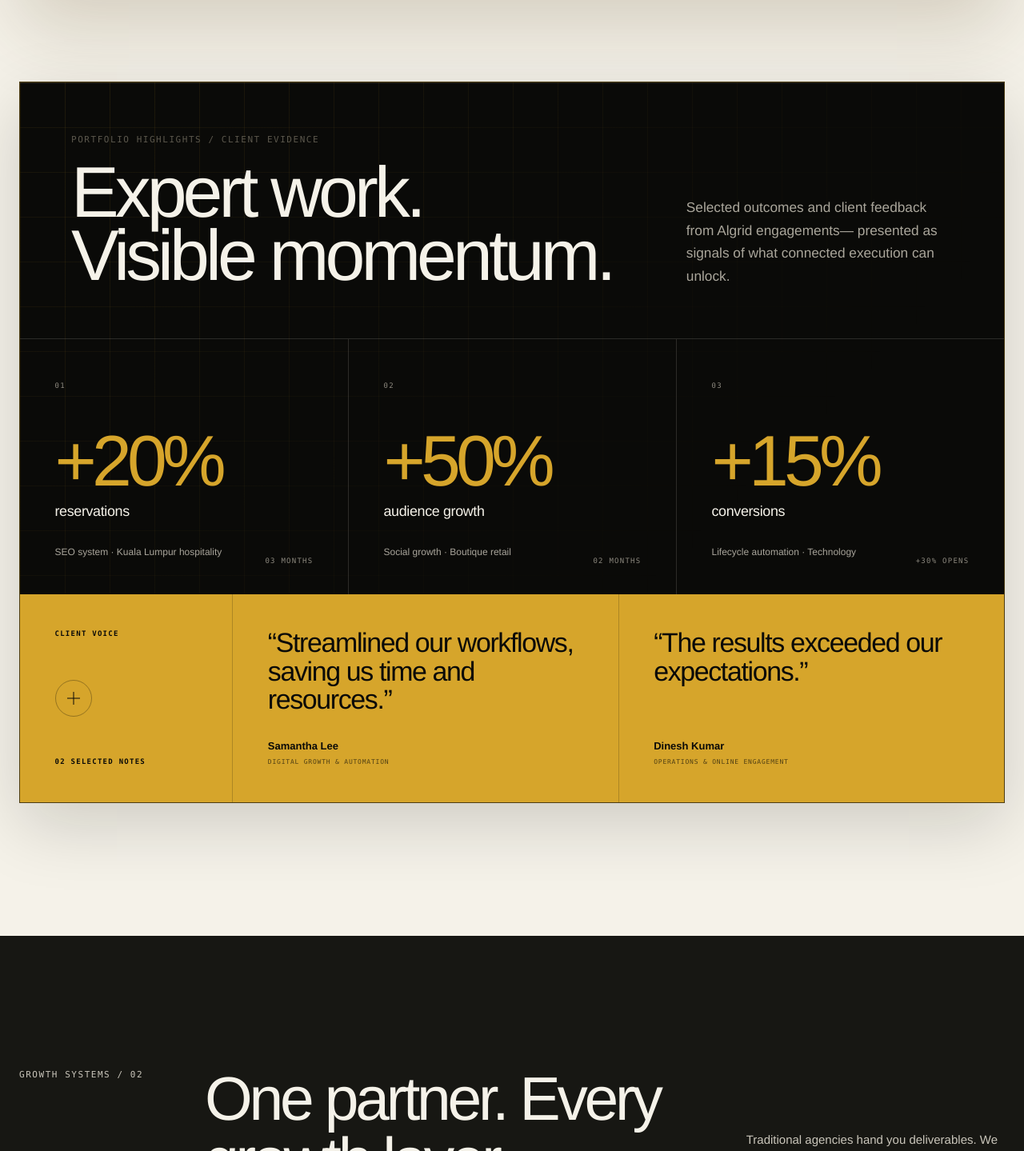
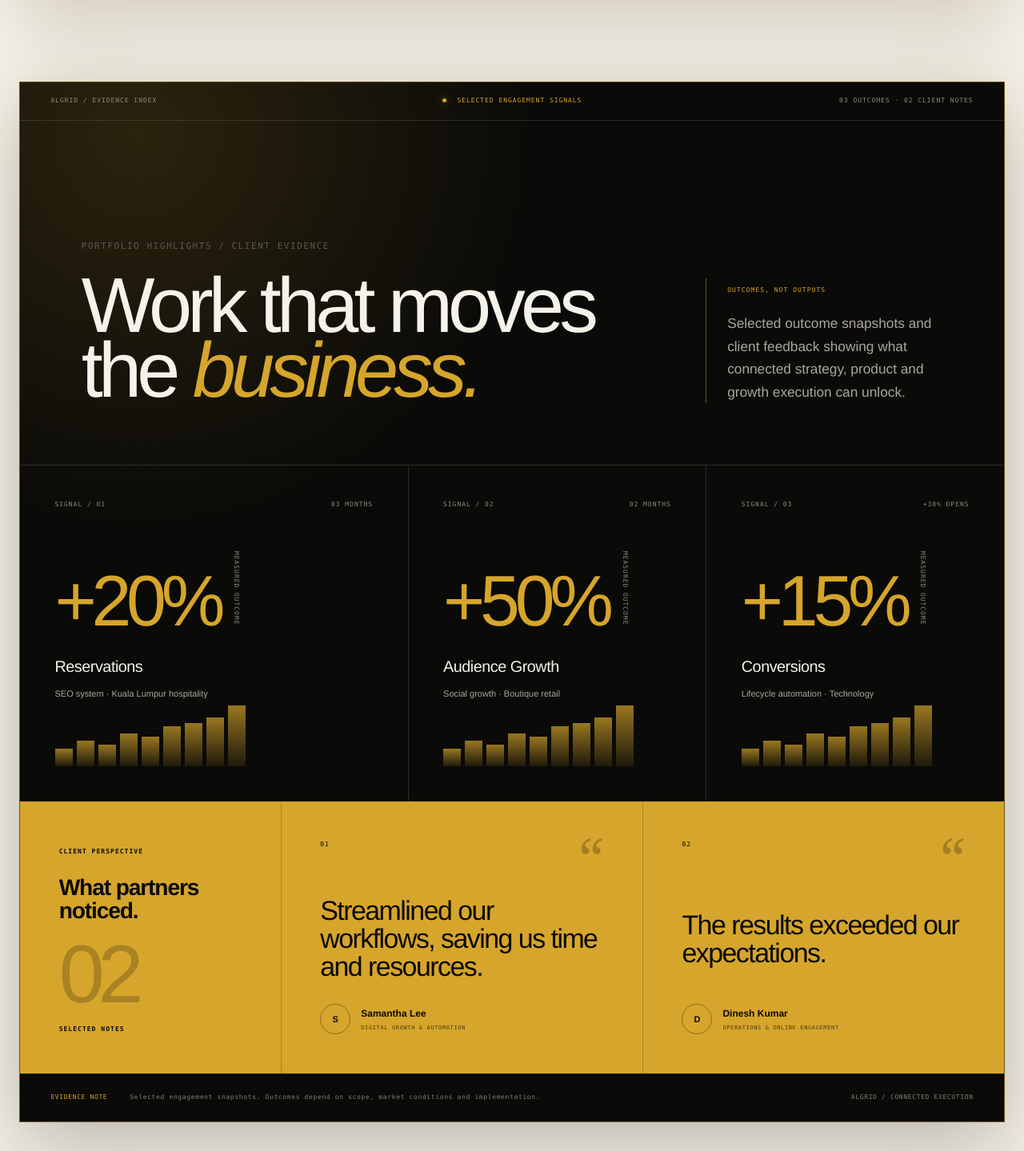
Before and after one commit to algridinternational-test/algridinternational, a Next.js app: page / in a window 1280 px wide. Shown: the part 5331-6770 px from the top of the page at 80% size. Built offline with nearby package versions, Linux system fonts and the light colour scheme; grey boxes are pictures that could not be loaded.

Commit message:
Redesign portfolio evidence section

```diff
--- a/app/page.tsx
+++ b/app/page.tsx
@@ -942,44 +942,77 @@ export default function Home() {
         </div>
 
         <FadeIn className="portfolio-proof" delay={0.08}>
+          <div className="portfolio-proof-bar">
+            <span>ALGRID / EVIDENCE INDEX</span>
+            <span><i /> SELECTED ENGAGEMENT SIGNALS</span>
+            <span>03 OUTCOMES · 02 CLIENT NOTES</span>
+          </div>
           <div className="portfolio-proof-head">
             <div>
               <p className="eyebrow">Portfolio highlights / Client evidence</p>
-              <h3>Expert work.<br />Visible momentum.</h3>
-            </div>
+              <h3>Work that moves<br />the <em>business.</em></h3>
+            </div>
+            <div className="portfolio-proof-intro">
+              <span>OUTCOMES, NOT OUTPUTS</span>
               <p>
-              Selected outcomes and client feedback from Algrid engagements—
-              presented as signals of what connected execution can unlock.
+                Selected outcome snapshots and client feedback showing what
+                connected strategy, product and growth execution can unlock.
               </p>
+            </div>
           </div>
 
           <div className="portfolio-signal-grid" aria-label="Selected portfolio outcomes">
             {portfolioSignals.map((signal, index) => (
-              <article className="portfolio-signal" key={signal.label}>
-                <span>{String(index + 1).padStart(2, "0")}</span>
+              <article className={`portfolio-signal portfolio-signal-${index + 1}`} key={signal.label}>
+                <div className="portfolio-signal-meta">
+                  <span>SIGNAL / {String(index + 1).padStart(2, "0")}</span>
+                  <small>{signal.period}</small>
+                </div>
+                <div className="portfolio-signal-value">
                   <strong>{signal.value}</strong>
+                  <i>measured outcome</i>
+                </div>
+                <div className="portfolio-signal-copy">
                   <h4>{signal.label}</h4>
                   <p>{signal.context}</p>
-                <small>{signal.period}</small>
+                </div>
+                <div className="portfolio-signal-chart" aria-hidden="true">
+                  {Array.from({ length: 9 }, (_, barIndex) => <i key={barIndex} />)}
+                </div>
               </article>
             ))}
           </div>
 
           <div className="client-voice-grid" aria-label="Client testimonials">
               <div className="client-voice-label">
-              <span>CLIENT VOICE</span>
-              <i aria-hidden="true" />
-              <small>02 selected notes</small>
-            </div>
-            {clientVoices.map((voice) => (
+              <div>
+                <span>CLIENT PERSPECTIVE</span>
+                <strong>What partners<br />noticed.</strong>
+              </div>
+              <b>02</b>
+              <small>SELECTED NOTES</small>
+            </div>
+            {clientVoices.map((voice, index) => (
               <figure className="client-voice" key={voice.name}>
-                <blockquote>“{voice.quote}”</blockquote>
+                <div className="client-voice-top">
+                  <span>{String(index + 1).padStart(2, "0")}</span>
+                  <i aria-hidden="true">“</i>
+                </div>
+                <blockquote>{voice.quote}</blockquote>
                 <figcaption>
-                  <span>{voice.name}</span>
+                  <b aria-hidden="true">{voice.name.charAt(0)}</b>
+                  <span>
+                    <strong>{voice.name}</strong>
                     <small>{voice.focus}</small>
+                  </span>
                 </figcaption>
               </figure>
             ))}
+          </div>
+          <div className="portfolio-proof-foot">
+            <span>Evidence note</span>
+            <p>Selected engagement snapshots. Outcomes depend on scope, market conditions and implementation.</p>
+            <i>ALGRID / CONNECTED EXECUTION</i>
           </div>
         </FadeIn>
       </section>
```
Also changed, not shown: app/globals.css. Lines whose indentation alone changed are shown as unchanged.
